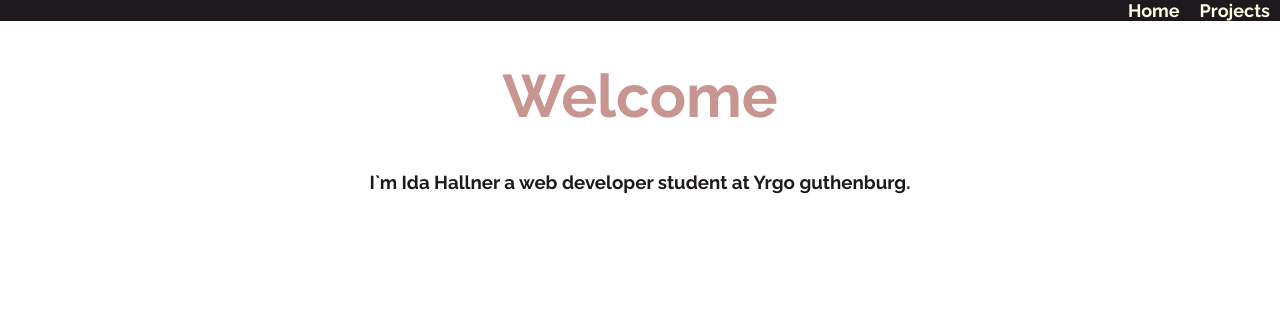
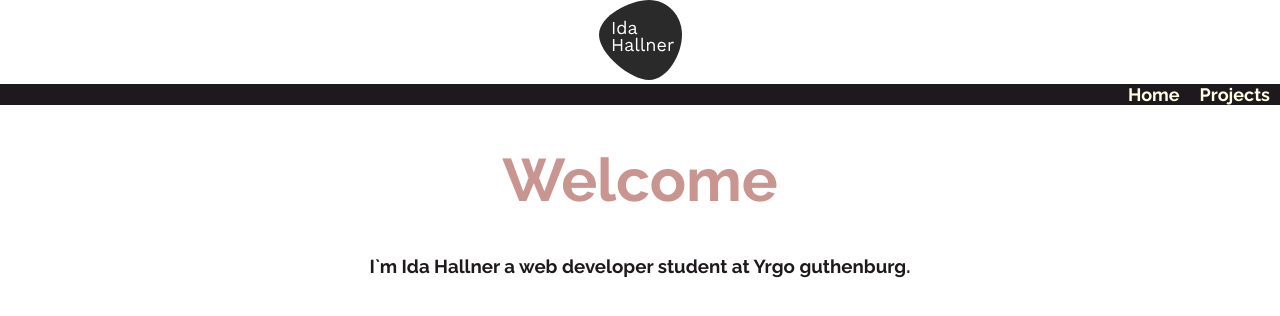
Before and after one commit to idahal/idahal_portfolio, a React (Create React App) app in the folder portfolio/: page / in a window 1280 px wide. Shown: the top 316 px of the page. Built offline with nearby package versions, Linux system fonts and the light colour scheme.

Commit message:
import logo i app

```diff
--- a/portfolio/src/components/App/index.js
+++ b/portfolio/src/components/App/index.js
@@ -3,6 +3,10 @@
 import './App.css';
 import Navbar from "../Navbar";
 import Header from "../Header";
+import HamburgerBar from "../HamburgerBar";
+import logo from './logo_big.svg';
+
+
 import Projects from "../Projects";
 import projects from '../../data/projects';
 
@@ -12,7 +16,9 @@
 function App() {
   return (
     <div className="App">
+    <img src={logo} className="App-logo" alt="logo" />
       <Navbar />
+      <HamburgerBar />
       <Router>
         <Header path="/"/>
       </Router>
```
